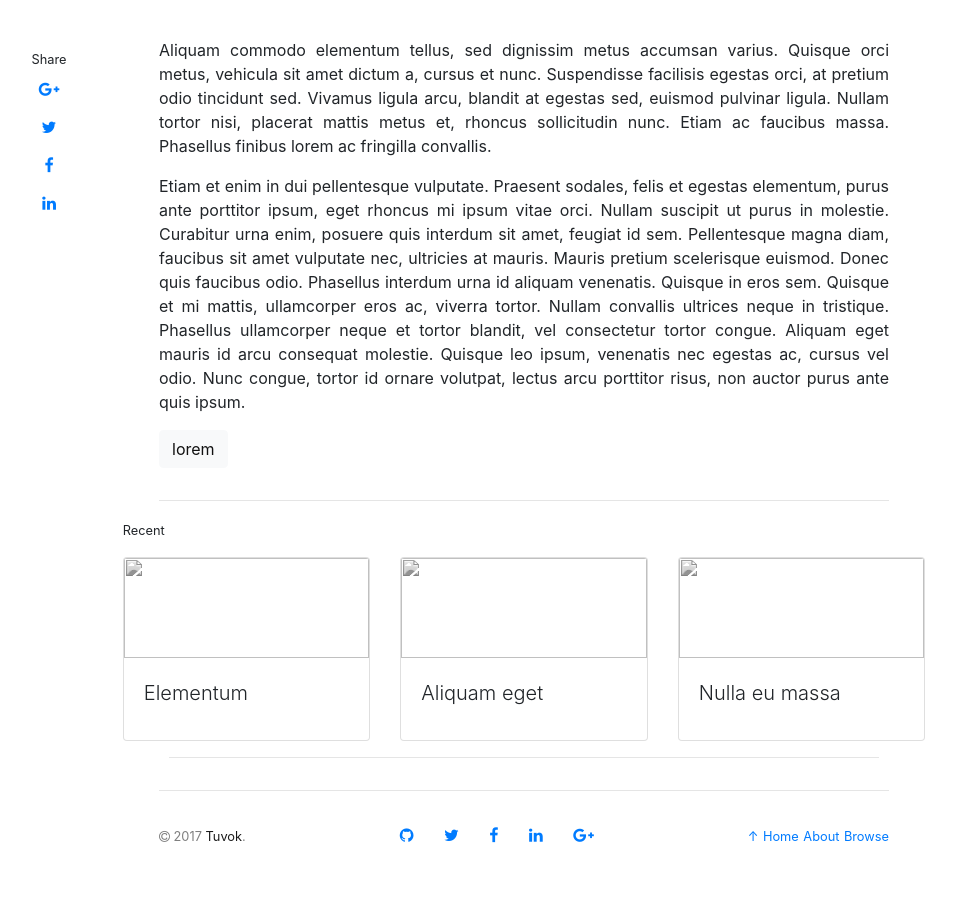
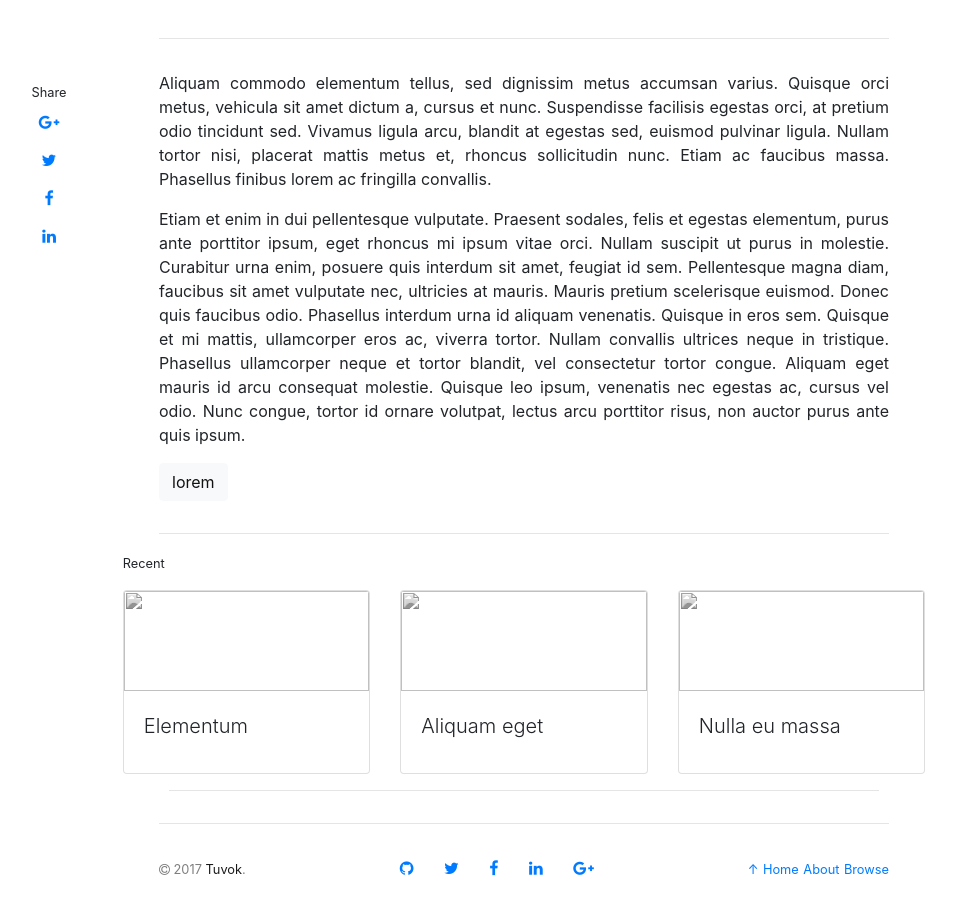
Before and after one commit to danrpts/danrpts.github.io, a Jekyll site: the page built from _posts/2017-01-07-praesent-sodales.markdown, in a window 1280 px wide and 1215 px high. Shown: the part 303-1215 px from the top of the window, without its empty margins (116-1072 px from the left). Built offline with Jekyll 4.4.1, drawn with Linux system fonts in a browser that asks for light colours; nearby versions of some CDN libraries; comment, search, counter and statistics services are not loaded.

Commit message:
updating layouts

```diff
--- a/_layouts/post.html
+++ b/_layouts/post.html
@@ -29,7 +29,15 @@
     </header>
   </div>
 
-<div class="arrow-box mb-4"></div>
+  <div class="arrow-box mb-4"></div>
+
+  <div class="container">
+    <div class="row justify-content-center">
+      <div class="col-lg-8">
+        <hr />
+      </div>
+    </div>
+  </div>
 
   <div class="container">
     <div class="row">
```
Also changed, not shown: _layouts/home.html (indentation only).
